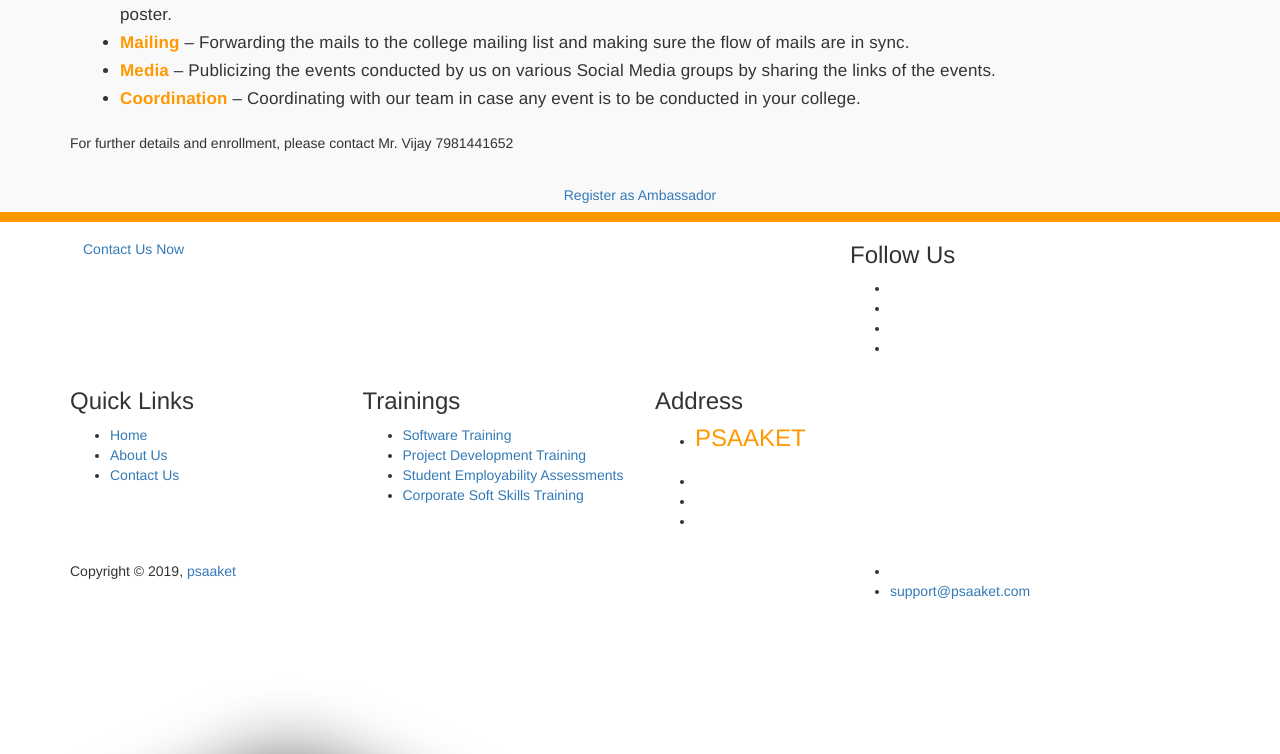
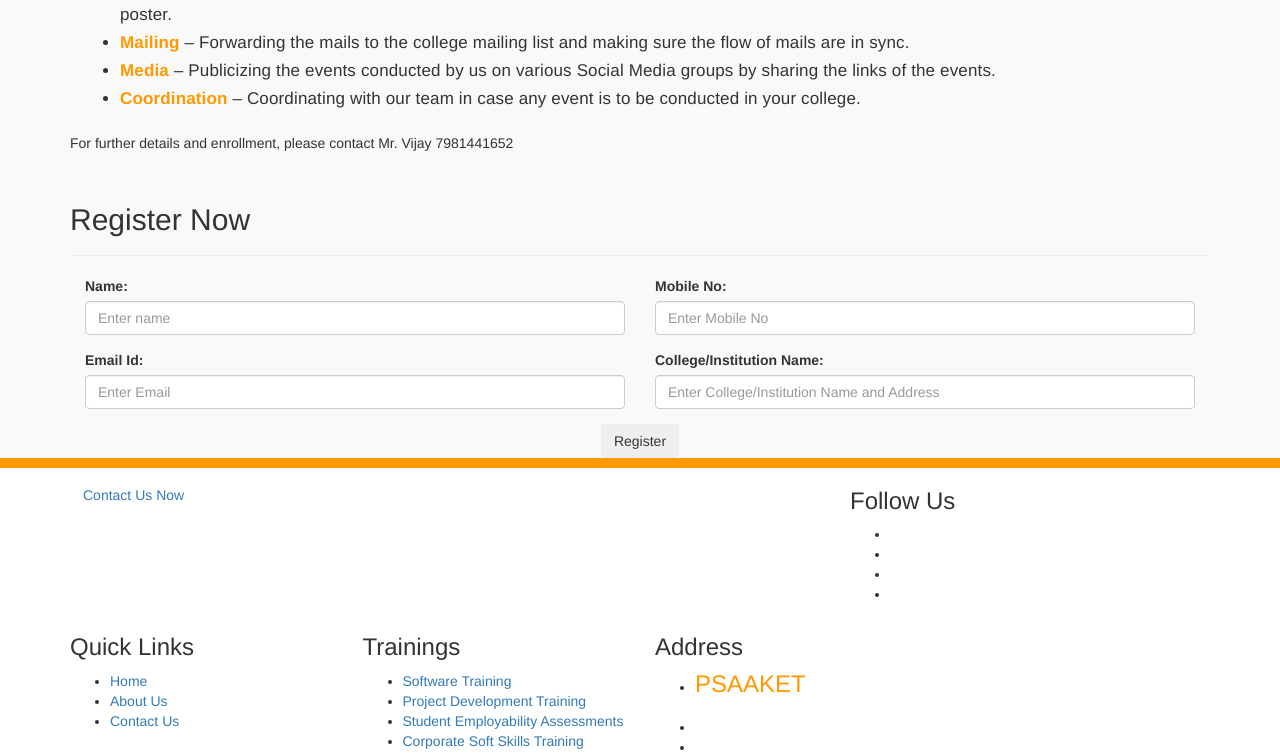
Before and after one commit to vasudevareddyreddem/p_saaket, a CodeIgniter app: page /p_saaket/index.php/campusambassador/index in a window 1280 px wide. Shown: the part 1164-1918 px from the top of the page. Run offline with CodeIgniter, Linux system fonts and the light colour scheme; some libraries are stand-ins or nearby versions.

Commit message:
adding  new  register form changes
adding  new  register form changes

```diff
--- a/application/views/html/campus-ambassador.php
+++ b/application/views/html/campus-ambassador.php
@@ -173,21 +173,76 @@
 
 
 
+                        <header class="page-header section-header">
+
+                            <h2>Register Now</h2>
+
+                            <samp class="line text-center"></samp>
+
+                        </header>
 
 
 
+                        <form id="#" class="" action="<?php echo base_url('register/campusambassadorpost'); ?>" method="post">
 
+                            <div class="col-md-6">
 
+                                <div class="form-group">
+
+                                    <label for="sel1">Name:</label>
+
+                                    <input class="form-control" type="text" name="name" placeholder="Enter name" value="" / required>
+
+                                </div>
+
+                            </div>
+
+                            <div class="col-md-6">
+
+                                <div class="form-group">
+
+                                    <label for="sel1">Mobile No:</label>
+
+                                    <input class="form-control" type="text" name="mobile" placeholder="Enter Mobile No" value="" required>
+
+                                </div>
+
+                            </div>
+
+                            <div class="col-md-6">
+
+                                <div class="form-group">
+
+                                    <label for="sel1">Email Id: </label>
+
+                                    <input class="form-control" type="mail" name="email" placeholder="Enter Email" value="" required>
+
+                                </div>
+
+                            </div>
+
+                            <div class="col-md-6">
+
+                                <div class="form-group">
+
+                                    <label for="sel1">College/Institution Name:</label>
+
+                                    <input class="form-control" type="text" name="college" placeholder="Enter College/Institution Name and Address" value="" required>
+
+                                </div>
+
+                            </div>
 
                             <div class="form-group text-center">
 
                                 <div class="col-sm-12">
 
-                                    <a href="<?php echo base_url('seminarworkshop'); ?>" type="submit" class="btn-theme btn">Register as Ambassador</a>
+                                    <button type="submit" class="btn-theme btn">Register</button>
 
                                 </div>
 
                             </div>
+							</form>
 
 
 
```
Also changed, not shown: application/controllers/Register.php (+18 -0 lines).
